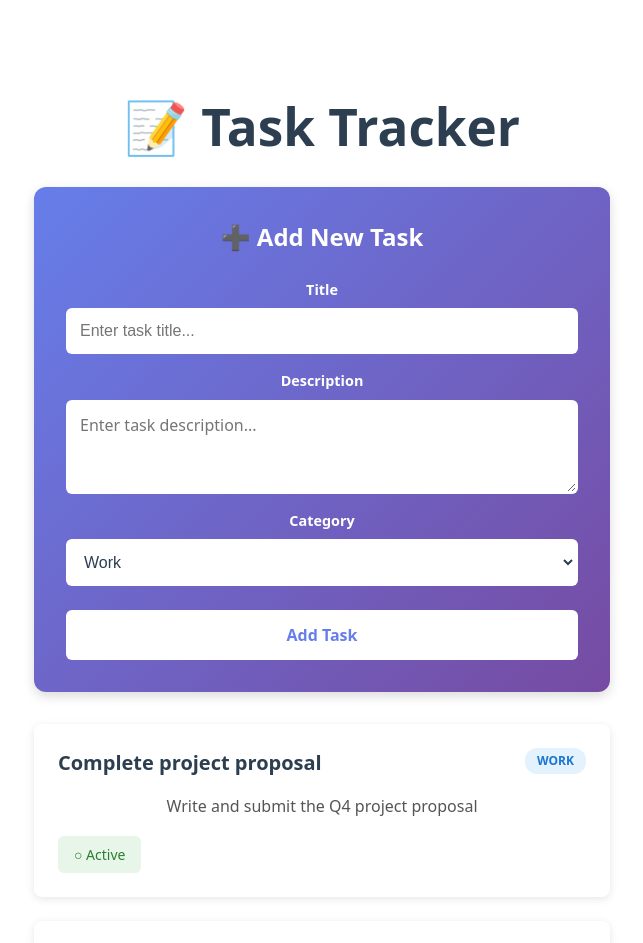
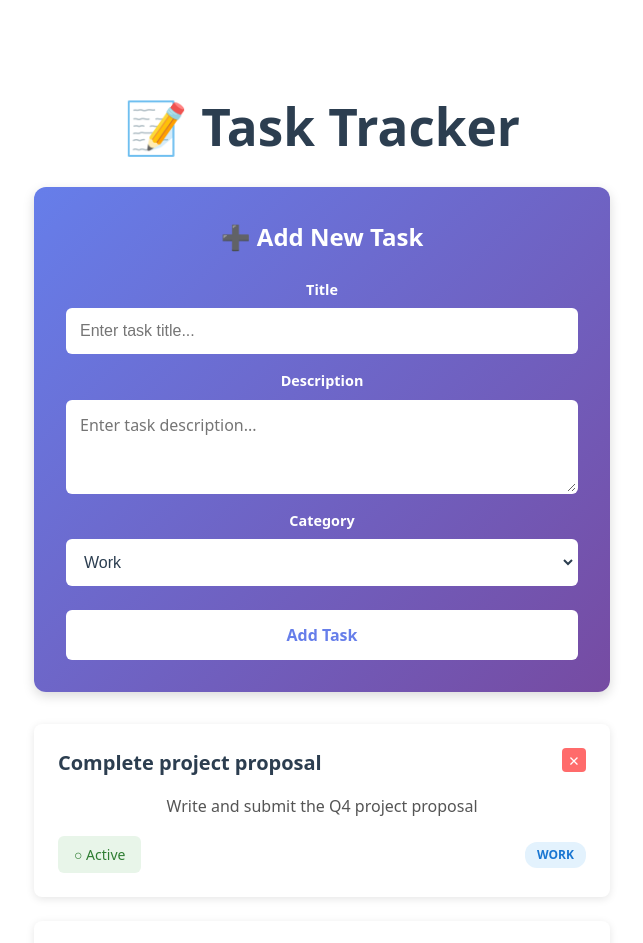
Before and after one commit to Chas-Henrik/vue-v-1-workshop-task-tracker, a Vue app in the folder task-tracker/: page / in a window 1280 px wide. Shown: the top 943 px of the page, without its empty margins (318-961 px from the left). Built offline with nearby package versions, Linux system fonts and the light colour scheme.

Commit message:
Implement task deletion functionality and enhance task footer layout

```diff
--- a/task-tracker/src/App.vue
+++ b/task-tracker/src/App.vue
@@ -78,6 +78,13 @@ const toggleTaskStatus = (taskId) => {
     task.status = task.status === 'active' ? 'completed' : 'active'
   }
 }
+
+const deleteTask = (taskId) => {
+  const index = tasks.value.findIndex(t => t.id === taskId)
+  if (index !== -1) {
+    tasks.value.splice(index, 1)
+  }
+}
 </script>
 
 <template>
@@ -131,16 +138,17 @@ const toggleTaskStatus = (taskId) => {
       >
         <div class="task-header">
           <h3>{{ task.title }}</h3>
-          <span class="category-badge" :class="task.category.toLowerCase()">
-            {{ task.category }}
-          </span>
+          <button class="delete-btn" @click="deleteTask(task.id)" title="Delete task">✕</button>
         </div>
 
         <p class="task-description">{{ task.description }}</p>
 
-        <div class="task-footer" @click="toggleTaskStatus(task.id)">
-          <span class="status-badge" :class="task.status">
+        <div class="task-footer">
+          <span class="status-badge" :class="task.status" @click="toggleTaskStatus(task.id)">
             {{ task.status === 'completed' ? '✓ Completed' : '○ Active' }}
+          </span>
+          <span class="category-badge" :class="task.category.toLowerCase()">
+            {{ task.category }}
           </span>
         </div>
       </div>
@@ -313,8 +321,9 @@ h1 {
 
 .task-footer {
   display: flex;
-  justify-content: flex-start;
-  cursor: pointer;
+  justify-content: space-between;
+  align-items: center;
+  gap: 1rem;
 }
 
 .status-badge {
@@ -323,10 +332,38 @@ h1 {
   font-size: 0.875rem;
   font-weight: 500;
   transition: transform 0.2s ease;
+  cursor: pointer;
 }
 
-.task-footer:hover .status-badge {
+.status-badge:hover {
   transform: scale(1.05);
+}
+
+.delete-btn {
+  background: #ff6b6b;
+  color: white;
+  border: none;
+  border-radius: 4px;
+  width: 24px;
+  height: 24px;
+  font-size: 0.85rem;
+  font-weight: bold;
+  cursor: pointer;
+  transition: background 0.2s ease, transform 0.2s ease;
+  display: flex;
+  align-items: center;
+  justify-content: center;
+  padding: 0;
+  margin-left: auto;
+}
+
+.delete-btn:hover {
+  background: #ff5252;
+  transform: scale(1.1);
+}
+
+.delete-btn:active {
+  transform: scale(0.95);
 }
 
 .status-badge.active {
```
